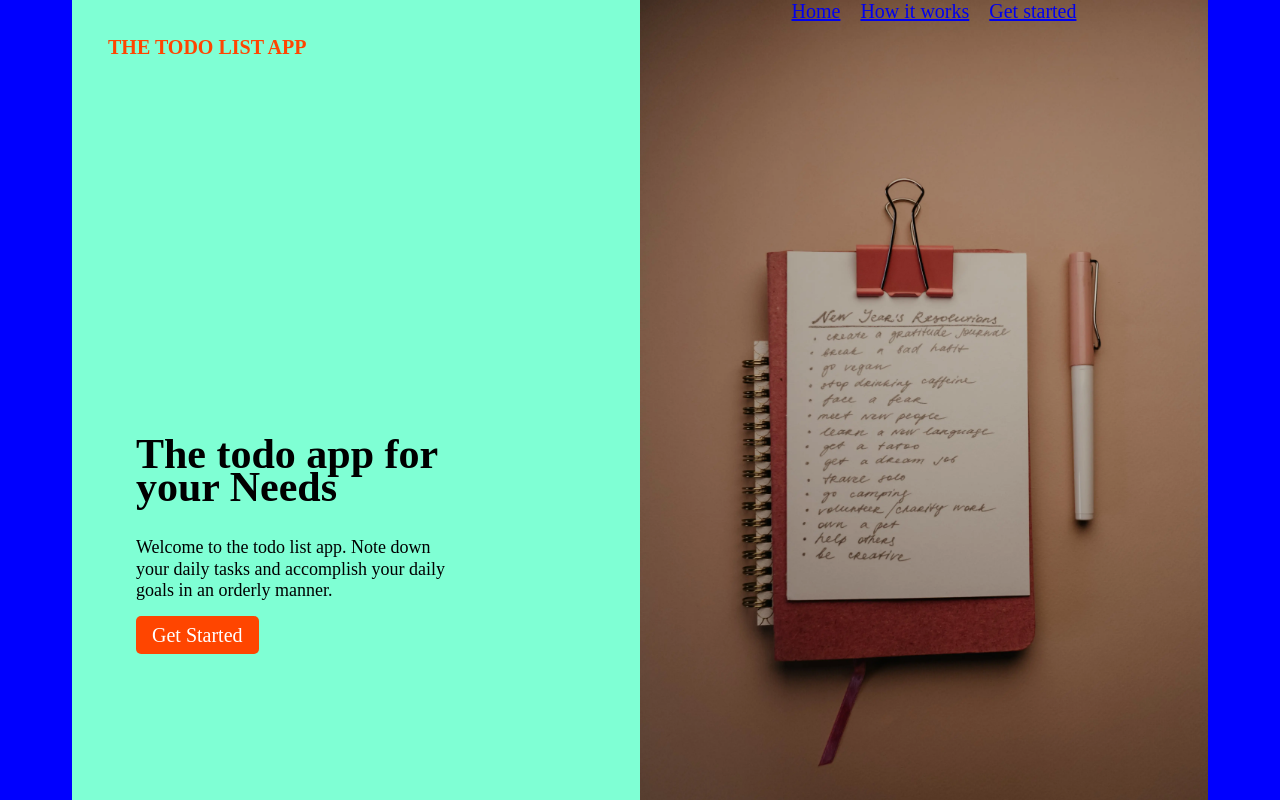
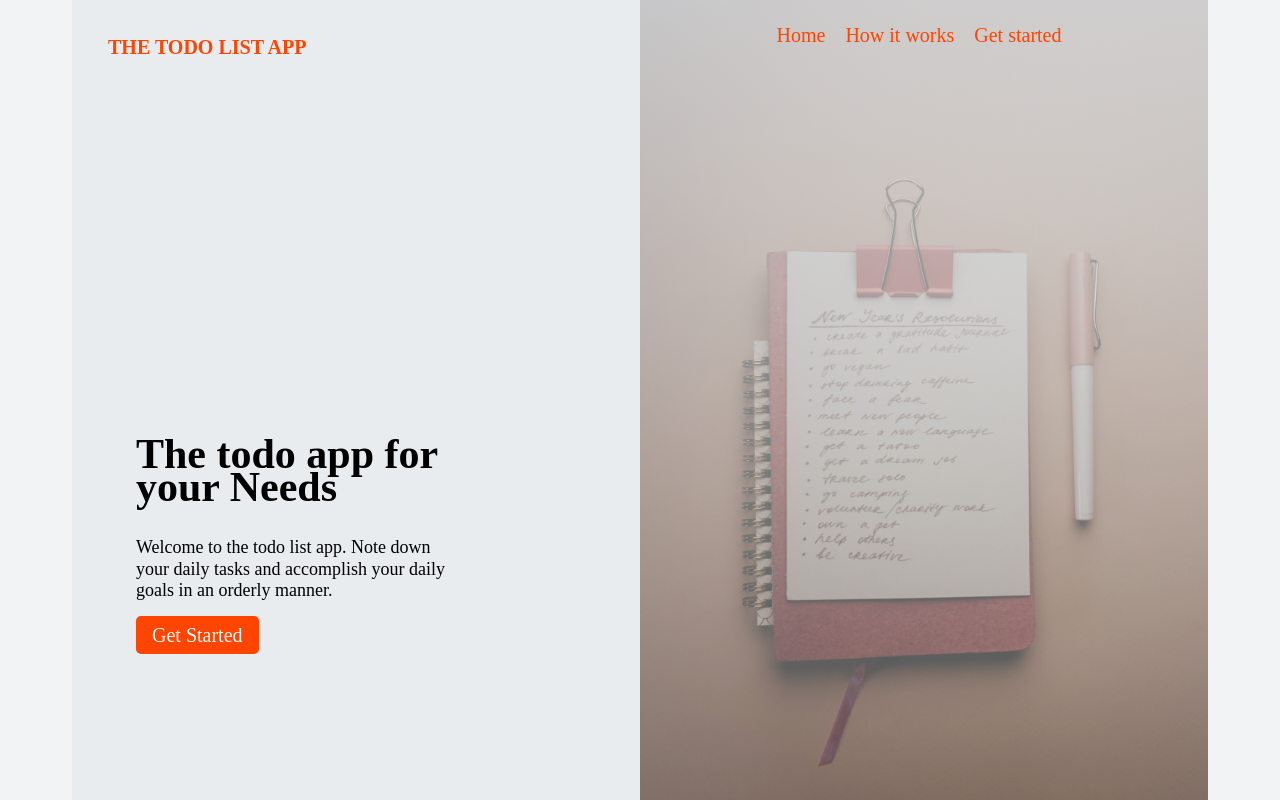
Before and after one commit to SsimbwaJoshua/todo-list, a React (Create React App) app: page / in a window 1280 px wide. Built offline with nearby package versions, Linux system fonts and the light colour scheme.

Commit message:
color changes

```diff
--- a/src/App.css
+++ b/src/App.css
@@ -13,13 +13,19 @@ html {
 }
 
 .the-whole-homepage {
-  background-color: blue;
+  background-color: #f1f3f5;
 }
 
 .home-header {
-  background-color: aquamarine;
+  /* background-color: #dee2e6; */
+  background-color: #e9ecef;
   /* padding: 2.4rem 2.4rem 9.6rem 2.4rem; */
   /* margin-bottom: 48px; */
+}
+
+.home-nav {
+  padding-top: 2.4rem;
+  margin-right: 3rem;
 }
 
 li {
@@ -46,12 +52,14 @@ li {
 .nav-link:visited {
   margin-left: 2rem;
   font-size: 2rem;
+  color: orangered;
+  text-decoration: none;
 }
 
 .nav-link:active,
 .nav-link:hover {
-  background-color: orange;
   transition: 5ms;
+  text-decoration: underline;
 }
 
 /* HOME PAGES STYLING */
@@ -101,15 +109,20 @@ li {
 }
 
 .home-section {
-  background-color: aquamarine;
-  background-image: url(./images/todo-img.webp);
+  background-image: linear-gradient(
+      to top,
+      rgba(222, 226, 230, 0.3),
+      rgba(222, 226, 230, 0.85)
+    ),
+    url(./images/todo-img.webp);
   background-size: cover;
+  background-color: #e9ecef;
 }
 
 /* How it works section */
 
 .the-whole-howitworks {
-  background-color: blue;
+  background-color: #f1f3f5;
 }
 
 .howitWorks-section {
@@ -118,12 +131,12 @@ li {
   margin: 0 auto;
 
   height: 100vh;
-  background-color: aquamarine;
+  background-color: #e9ecef;
 }
 
 .howitWorks-section > h2 {
   font-size: 3.6rem;
-  margin-top: 5.6rem;
+  margin: 5.6rem 0;
 }
 
 .howitWorks-navigation {
@@ -144,14 +157,14 @@ li {
 
 /* THE TODO LIST SECTION */
 .the-whole-todo {
-  background-color: blue;
+  background-color: #f1f3f5;
 }
 .thetodosection {
   max-width: 120rem;
   padding: 0 3.2rem 3.2rem 3.2rem;
   margin: 0 auto;
 
-  background-color: aquamarine;
+  background-color: #e9ecef;
 }
 
 .things-to-do {
--- a/src/componets/HomePage.js
+++ b/src/componets/HomePage.js
@@ -23,7 +23,9 @@ export const HomePage = () => {
           </div>
         </header>
         <section className="home-section">
-          <NavBar />
+          <div className="home-nav">
+            <NavBar />
+          </div>
         </section>
       </div>
     </div>
```
